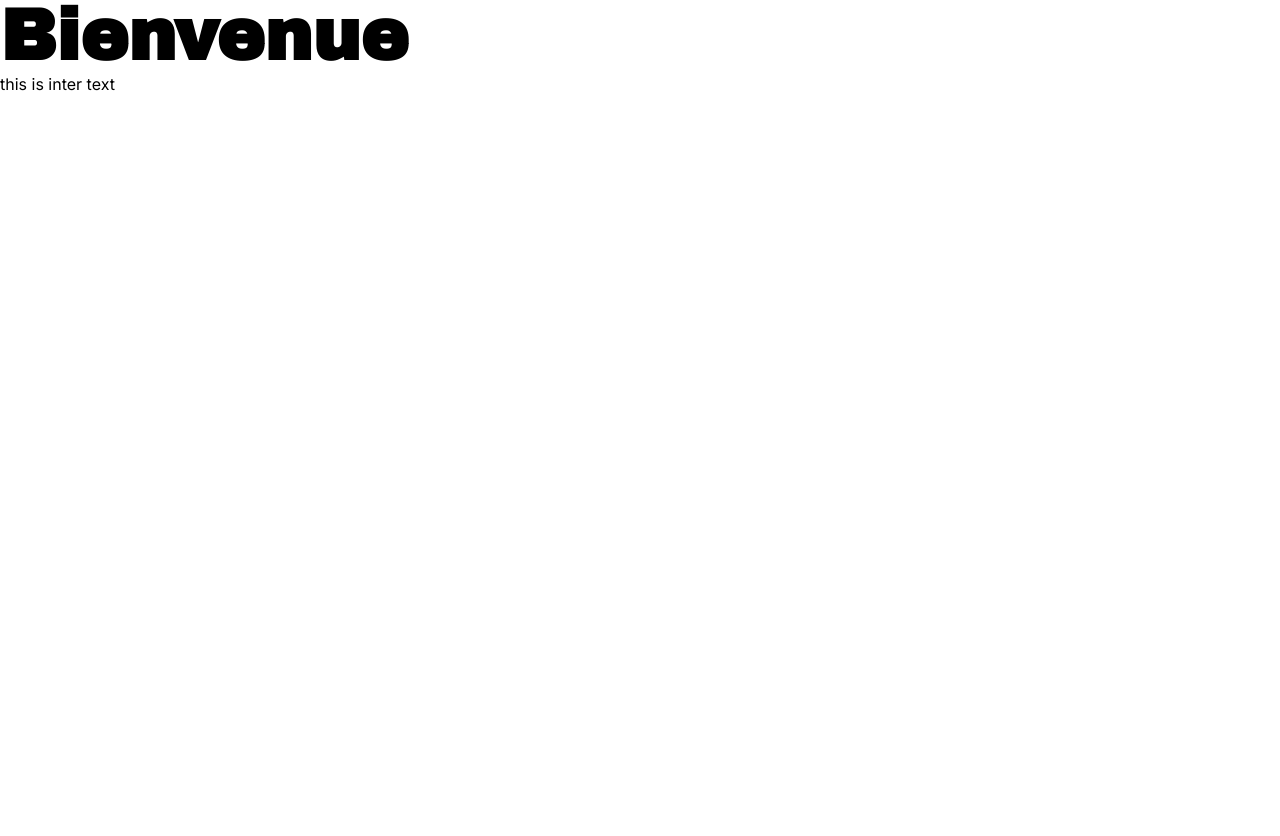
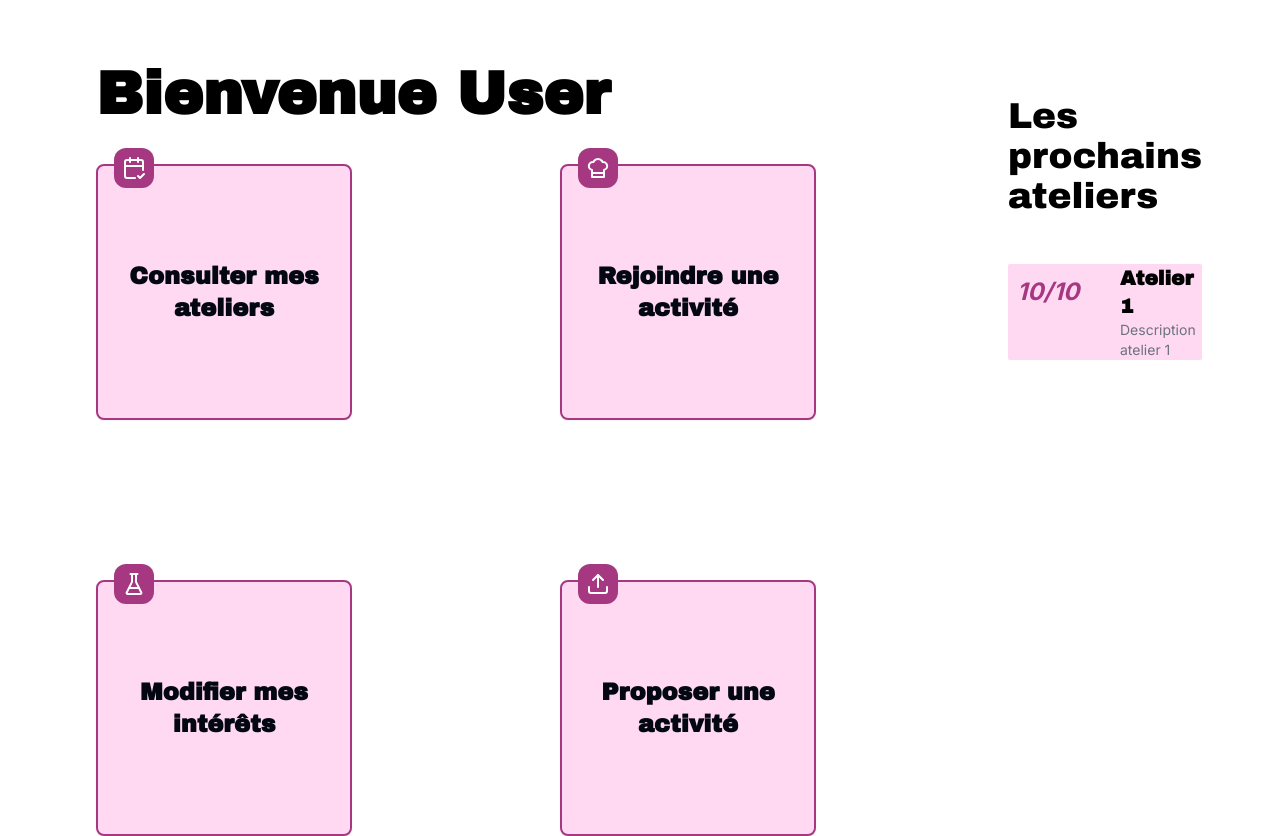
Before and after one commit to gonskii/crazycharlyday, a Next.js app: page /dashboard in a window 1280 px wide. Before the commit the page ends 800 px from the top, so only its background shows below. Built offline with nearby package versions, Linux system fonts and the light colour scheme.

Commit message:
add: Ajout du code a deelios

```diff
--- a/src/app/(main)/(user)/(auth)/login/page.tsx
+++ b/src/app/(main)/(user)/(auth)/login/page.tsx
@@ -23,18 +23,18 @@ const LoginPage = () => {
             />
 
             <div id="containerLogin">
-                <h1 className='font-archivoBlack'>Welcome Back ! 👋</h1>
+                <h1 className='font-archivoBlack'>Bienvenue 👋</h1>
 
                 <form onSubmit={handleSubmit}>
                     <InputImg label="Email" IconComponent={Mail} typeInput="email" />
 
-                    <InputImg label="Password" IconComponent={LockKeyhole} typeInput="password" />
+                    <InputImg label="Mot de passe" IconComponent={LockKeyhole} typeInput="password" />
 
                     <p id="forgotPassword">Mot de passe oublié</p>
 
-                    <button id="buttonConnetion">Sign In</button>
+                    <button id="buttonConnetion">Connexion</button>
 
-                    <p id="register">Not a member ? Register now</p>
+                    <p id="register">Pas un membre ? Rejoins-nous !</p>
                 </form>
             </div>
         </div>
--- a/src/app/(main)/(user)/(auth)/register/page.tsx
+++ b/src/app/(main)/(user)/(auth)/register/page.tsx
@@ -23,7 +23,7 @@ const RegisterPage = () => {
             />
 
             <div id="containerRegister">
-                <h1 className='font-archivoBlack'>Register now ! 👋</h1>
+                <h1 className='font-archivoBlack'>Inscrivez-vous ! 👋</h1>
 
                 <form onSubmit={handleSubmit}>
                     <InputImg label="Nom" IconComponent={UserRound} typeInput="email" />
@@ -32,7 +32,7 @@ const RegisterPage = () => {
 
                     <InputImg label="Mot de passe" IconComponent={LockKeyhole} typeInput="password" />
 
-                    <InputImg  label="Confirmer mot de passe" IconComponent={LockKeyhole} typeInput="password" />
+                    <InputImg label="Confirmer mot de passe" IconComponent={LockKeyhole} typeInput="password" />
 
                     <button className="font-bold" id="buttonInscription">Inscription</button>
 
--- /dev/null
+++ b/src/app/(main)/(user)/activity/activity.css
@@ -0,0 +1,34 @@
+.page
+{
+    display: flex;
+    flex-direction: column;
+    align-items: center;
+
+}
+
+.page h1{
+    margin-top: 35px;
+    font-size: 35px;
+    margin-bottom: 50px;
+}
+
+#semaine
+{
+    display: flex;
+}
+
+.jour
+{
+    display: flex;
+    flex-direction: column;
+    align-items: center;
+
+    margin: auto 8px auto 8px;
+    border-radius: 5px;
+    padding: 15px;
+    background-color: #EAEDED;
+
+    font-size: 10px;
+
+    box-shadow: 0 4px 8px rgba(0, 0, 0, 0.1), 0 6px 20px rgba(0, 0, 0, 0.1); /* Ombre douce */
+}
--- /dev/null
+++ b/src/app/(main)/(user)/activity/page.tsx
@@ -0,0 +1,43 @@
+'use client'
+
+import { useEffect, useState } from 'react';
+import './activity.css'
+
+const UserActivity = () => {
+    const [joursDeLaSemaine, setJoursDeLaSemaine] = useState([]);
+
+    useEffect(() => {
+        const aujourdHui = new Date();
+        const premierJourDeLaSemaine = aujourdHui.getDate() - aujourdHui.getDay() + (aujourdHui.getDay() === 0 ? -6 : 1); // Ajuster pour que la semaine commence le lundi
+        const jours = [];
+
+        for (let i = 0; i < 5; i++) { // Pour les 5 jours de la semaine de travail
+            const jour = new Date(aujourdHui.setDate(premierJourDeLaSemaine + i));
+            jours.push(jour.getDate()); // Stocke seulement le numéro du jour
+        }
+
+        setJoursDeLaSemaine(jours);
+    }, []);
+
+
+    return (
+        <div className="activity">
+            <div>HEADER</div>
+
+            <div className="page">
+                <h1 className="font-archivoBlack">Nos activités</h1>
+
+                <div id="semaine">
+                    {joursDeLaSemaine.map((jour,index)=> (
+                        <button className="jour">
+                           <p className='font-archivoBlack text-sm'></p>
+                           <p>{jour}</p>
+                        </button>
+                    ))}
+                </div>
+            </div>
+        </div>
+    );
+}
+
+export default UserActivity;
--- /dev/null
+++ b/src/app/(main)/(user)/dashboard/_components/control-card.tsx
@@ -0,0 +1,29 @@
+import { Card } from "@/components/ui/card";
+import Link from "next/link";
+
+type props = {
+  icon: React.ReactNode;
+  title: string;
+  href: string;
+};
+
+const ControlCard = (props: props) => {
+  return (
+    <>
+        <Link href={props.href} >
+      <Card className="flex flex-col-reverse items-center justify-center p-4 w-64 h-64 bg-[#ffd8f2] border-2 border-[#a63882] hover:bg-[#f5afde]">
+        <Link href={props.href}>
+          <div className="flex items-center justify-center w-10 h-10 bg-primary-100 text-white absolute -mt-28 overflow-auto bg-[#a63882] rounded-xl ">
+            {props.icon}
+          </div>
+          <h3 className="text-2xl font-bold font-archivoBlack text-center ">
+            {props.title}
+          </h3>
+        </Link>
+      </Card>
+        </Link>
+    </>
+  );
+};
+
+export default ControlCard;
--- /dev/null
+++ b/src/app/(main)/(user)/dashboard/_components/dashboard-cards.tsx
@@ -0,0 +1,63 @@
+import React from "react";
+import ControlCard from "./control-card";
+import { CalendarCheck2, ChefHat, FlaskConical, Upload } from "lucide-react";
+
+const cardsContent = {
+  resa: {
+    icon: <CalendarCheck2 />,
+    title: "Consulter mes ateliers",
+    href: "/reservations",
+  },
+  cook: {
+    icon: <ChefHat />,
+    title: "Rejoindre une activité",
+    href: "/activites",
+  },
+  profile: {
+    icon: <FlaskConical />,
+    title: "Modifier mes intérêts",
+    href: "/profil",
+  },
+  proposal: {
+    icon: <Upload />,
+    title: "Proposer une activité",
+    href: "/proposal",
+  },
+};
+
+const DashboardCards = () => {
+    // Extraction des clés de l'objet cardsContent
+    const cardsKeys = Object.keys(cardsContent);
+
+    // Création des composants ControlCard dynamiquement
+    const controlCards = cardsKeys.map((key) => (
+      <ControlCard
+        key={key}
+        icon={cardsContent[key].icon}
+        title={cardsContent[key].title}
+        href={cardsContent[key].href}
+      />
+    ));
+
+    return (
+      <div className="flex flex-col gap-y-10 mt-5 sm:mt-8 md:mt-10 lg:mt-16 px-24">
+        <h1 className=" text-3xl sm:text-4xl md:text-5xl lg:text-6xl font-archivoBlack font-bold">
+          Bienvenue User
+        </h1>
+        <div className="flex flex-col justify-between gap-y-40"> {/* Conteneur flex pour les cartes et l'autre élément */}
+          <div className="flex flex-row gap-52 md:w-1/2"> {/* Conteneur pour les cartes */}
+            {controlCards[0]}
+            {controlCards[1]}
+          </div>
+          <div className="flex flex-row gap-52 md:w-1/2"> {/* Conteneur pour les cartes */}
+            {/* Ajoutez votre autre élément  ici */}
+            {controlCards[2]}
+            {controlCards[3]}
+          </div>
+        </div>
+      </div>
+    );
+  };
+
+
+export default DashboardCards;
--- /dev/null
+++ b/src/app/(main)/(user)/dashboard/_components/next-activities.tsx
@@ -0,0 +1,27 @@
+import AtelierPreview from '@/components/ui/atelier-preview';
+
+
+const draftAteliers = {
+    a : {
+        date: "10/10",
+        title: "Atelier 1",
+        description: "Description atelier 1",
+        href: "/atelier/1"
+    },
+
+}
+const NextActivities = () => {
+    return (
+        <div className="flex flex-col p-24 gap-y-12">
+          <h2 className="font-archivoBlack text-4xl"> Les prochains ateliers</h2>
+          <AtelierPreview
+            date={draftAteliers.a.date}
+            title={draftAteliers.a.title}
+            description={draftAteliers.a.description}
+            href={draftAteliers.a.href}
+          />
+        </div>
+     );
+}
+
+export default NextActivities;
--- a/src/app/(main)/(user)/dashboard/page.tsx
+++ b/src/app/(main)/(user)/dashboard/page.tsx
@@ -1,12 +1,16 @@
+import DashboardCards from "./_components/dashboard-cards";
+import NextActivities from "./_components/next-activities";
+
 const UserDashboard = () => {
-    return (
-        <>
-        <h1 className="text-4xl sm:text-5xl md:text-6xl lg:text-7xl font-archivoBlack font-bold">
-          Bienvenue{" "}
-        </h1>
-        <p>this is inter text</p>
-        </>
-     );
-}
+  return (
+    <div className="flex flex-row">
+      <DashboardCards />
+      <div className="bg-zinc-400 ">
+      </div>
+      {/* Barre verticale grise */}
+      <NextActivities />
+    </div>
+  );
+};
 
 export default UserDashboard;
--- /dev/null
+++ b/src/components/ui/atelier-preview.tsx
@@ -0,0 +1,29 @@
+import Link  from "next/link"
+
+type props = {
+  date: string;
+  title: string;
+  description: string;
+  href: string;
+};
+
+const AtelierPreview = (props: props) => {
+  return (
+    <Link href={props.href}>
+      <div className="bg-[#ffd8f2] rounded-sm flex flex-row justify-start space-x-8 rounded-sm">
+        <div className="flex items-center justify-center w-14 h-14 px-10 rounded-xl">
+          <p className="text-[#a63882] font-bold text-2xl italic">{props.date}</p>
+        </div>
+        <div className="flex flex-col">
+          <h3 className="text-xl font-bold font-archivoBlack text-black">
+            {props.title}
+          </h3>
+          <p className="text-sm text-gray-500 dark:text-gray-400">
+            {props.description}
+          </p>
+        </div>
+      </div>
+    </Link>
+  );
+};
+export default AtelierPreview;
--- /dev/null
+++ b/src/components/ui/card.tsx
@@ -0,0 +1,79 @@
+import * as React from "react"
+
+import { cn } from "@/utils/classnames"
+
+const Card = React.forwardRef<
+  HTMLDivElement,
+  React.HTMLAttributes<HTMLDivElement>
+>(({ className, ...props }, ref) => (
+  <div
+    ref={ref}
+    className={cn(
+      "rounded-lg border border-gray-200 bg-white text-gray-950 shadow-sm dark:border-gray-800 dark:bg-gray-950 dark:text-gray-50",
+      className
+    )}
+    {...props}
+  />
+))
+Card.displayName = "Card"
+
+const CardHeader = React.forwardRef<
+  HTMLDivElement,
+  React.HTMLAttributes<HTMLDivElement>
+>(({ className, ...props }, ref) => (
+  <div
+    ref={ref}
+    className={cn("flex flex-col space-y-1.5 p-6", className)}
+    {...props}
+  />
+))
+CardHeader.displayName = "CardHeader"
+
+const CardTitle = React.forwardRef<
+  HTMLParagraphElement,
+  React.HTMLAttributes<HTMLHeadingElement>
+>(({ className, ...props }, ref) => (
+  <h3
+    ref={ref}
+    className={cn(
+      "text-2xl font-semibold leading-none tracking-tight",
+      className
+    )}
+    {...props}
+  />
+))
+CardTitle.displayName = "CardTitle"
+
+const CardDescription = React.forwardRef<
+  HTMLParagraphElement,
+  React.HTMLAttributes<HTMLParagraphElement>
+>(({ className, ...props }, ref) => (
+  <p
+    ref={ref}
+    className={cn("text-sm text-gray-500 dark:text-gray-400", className)}
+    {...props}
+  />
+))
+CardDescription.displayName = "CardDescription"
+
+const CardContent = React.forwardRef<
+  HTMLDivElement,
+  React.HTMLAttributes<HTMLDivElement>
+>(({ className, ...props }, ref) => (
+  <div ref={ref} className={cn("p-6 pt-0", className)} {...props} />
+))
+CardContent.displayName = "CardContent"
+
+const CardFooter = React.forwardRef<
+  HTMLDivElement,
+  React.HTMLAttributes<HTMLDivElement>
+>(({ className, ...props }, ref) => (
+  <div
+    ref={ref}
+    className={cn("flex items-center p-6 pt-0", className)}
+    {...props}
+  />
+))
+CardFooter.displayName = "CardFooter"
+
+export { Card, CardHeader, CardFooter, CardTitle, CardDescription, CardContent }
```
Also changed, not shown: src/app/(main)/(user)/(auth)/register/registerPage.css (+13 -12 lines), 1 other file (tests, documents, lock files or other folders).
